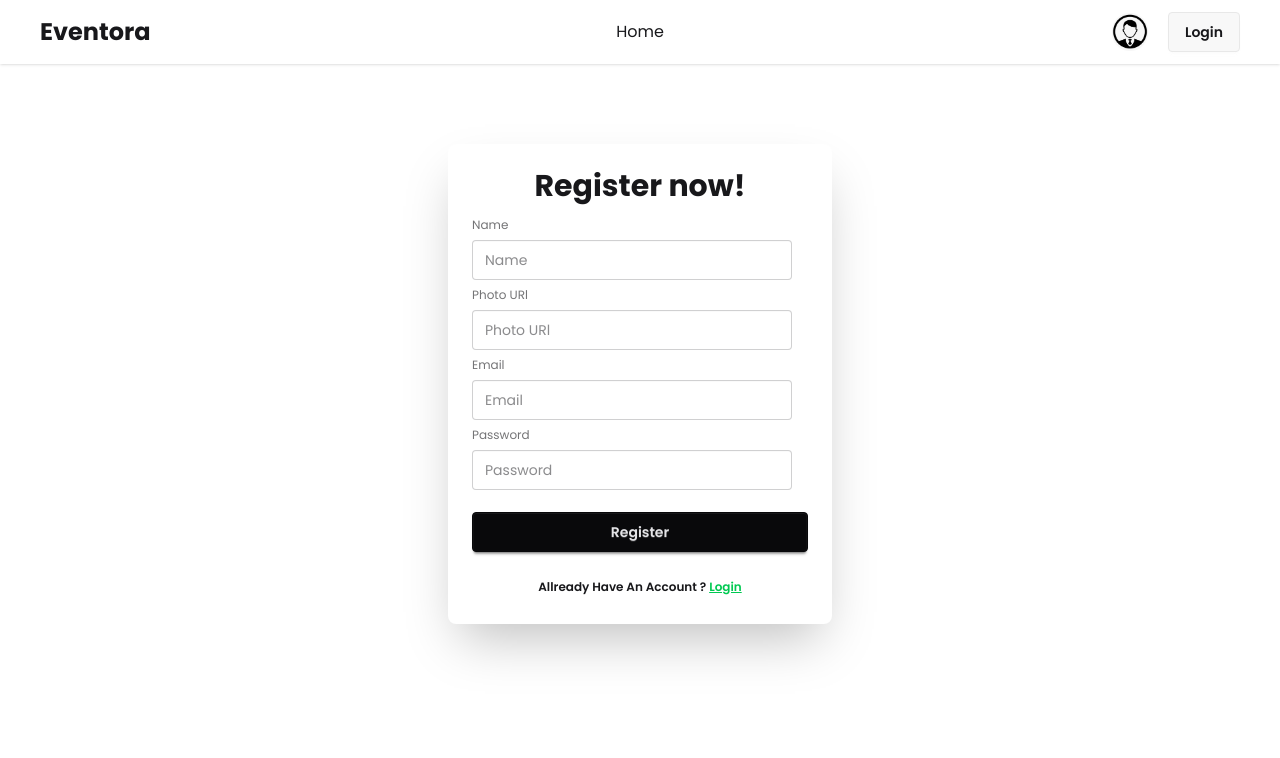
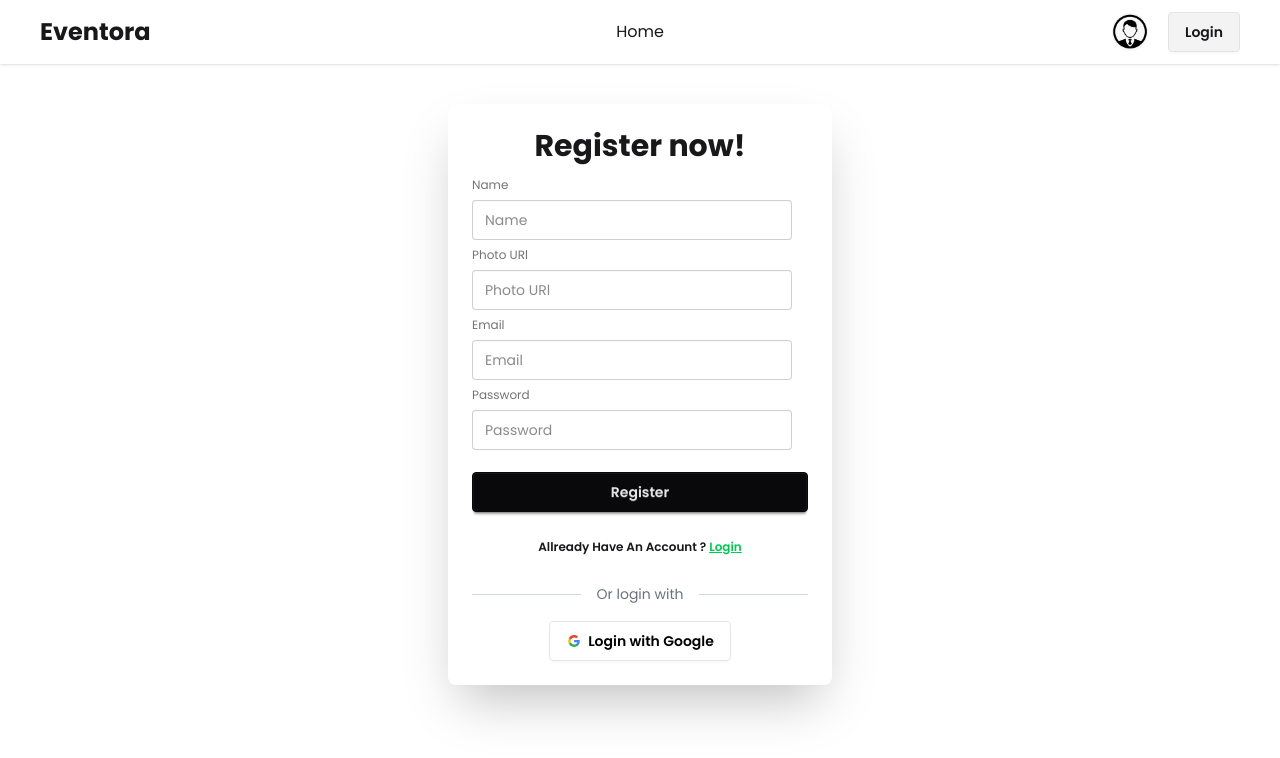
Before and after one commit to Md-Ramjan-Ali/event-explorer, a React (Vite) app: page /auth/register in a window 1280 px wide. Shown: the top 758 px of the page. Built offline with nearby package versions, Linux system fonts and the light colour scheme.

Commit message:
added google sign part

```diff
--- a/package.json
+++ b/package.json
@@ -11,6 +11,7 @@
   },
   "dependencies": {
     "@tailwindcss/vite": "^4.1.5",
+    "firebase": "^11.6.1",
     "react": "^19.1.0",
     "react-dom": "^19.1.0",
     "react-router": "^7.5.3",
--- a/src/PrivetRoutes/PrivetRoutes.jsx
+++ b/src/PrivetRoutes/PrivetRoutes.jsx
@@ -1,9 +1,12 @@
 import React from 'react';
 
-const PrivetRoutes = () => {
+const PrivetRoutes = ({children}) => {
+
+
+
   return (
     <div>
-      <h1></h1>
+      {children}
     </div>
   );
 };
--- /dev/null
+++ b/src/firebase/firebase.config.js
@@ -0,0 +1,21 @@
+// Import the functions you need from the SDKs you need
+import { initializeApp } from "firebase/app";
+import { getAuth } from "firebase/auth";
+// TODO: Add SDKs for Firebase products that you want to use
+// https://firebase.google.com/docs/web/setup#available-libraries
+
+// Your web app's Firebase configuration
+const firebaseConfig = {
+  apiKey: "AIzaSyBgmtPsc2voRqGTh82kXeecycxpGqEh878",
+  authDomain: "event-explorer-91db7.firebaseapp.com",
+  projectId: "event-explorer-91db7",
+  storageBucket: "event-explorer-91db7.firebasestorage.app",
+  messagingSenderId: "684453103785",
+  appId: "1:684453103785:web:4d743d4409f6a12acb01b8",
+};
+
+// Initialize Firebase
+const app = initializeApp(firebaseConfig);
+
+// Initialize Firebase Authentication and get a reference to the service
+export const auth = getAuth(app);
--- a/src/index.css
+++ b/src/index.css
@@ -6,11 +6,21 @@
   themes: light --default;
 }
 
+@plugin "daisyui/theme" {
+  name: "light";
+  default: true;
+  --color-primary: #403f3f;
+  --color-secondary: #d72050;
+  --color-base-200: #f3f3f3;
+  --color-base-300: #e7e7e7;
+  --color-accent: #706f6f;
+}
+
 * {
   font-family: "Poppins", sans-serif;
 }
 
-nav ul .active{
+nav ul .active {
   border-bottom: 2px solid green;
   color: green;
   padding-bottom: 5px;
--- a/src/pages/Login/Login.jsx
+++ b/src/pages/Login/Login.jsx
@@ -37,6 +37,45 @@ const Login = () => {
             </Link>
           </p>
         </form>
+        <div className="text-center">
+          <div class="flex items-center justify-center my-4">
+            <div class="flex-grow border-t border-gray-300"></div>
+            <span class="mx-4 text-gray-500">Or login with</span>
+            <div class="flex-grow border-t border-gray-300"></div>
+          </div>
+          <div>
+            <button className="btn bg-white text-black border-[#e5e5e5]">
+              <svg
+                aria-label="Google logo"
+                width="16"
+                height="16"
+                xmlns="http://www.w3.org/2000/svg"
+                viewBox="0 0 512 512"
+              >
+                <g>
+                  <path d="m0 0H512V512H0" fill="#fff"></path>
+                  <path
+                    fill="#34a853"
+                    d="M153 292c30 82 118 95 171 60h62v48A192 192 0 0190 341"
+                  ></path>
+                  <path
+                    fill="#4285f4"
+                    d="m386 400a140 175 0 0053-179H260v74h102q-7 37-38 57"
+                  ></path>
+                  <path
+                    fill="#fbbc02"
+                    d="m90 341a208 200 0 010-171l63 49q-12 37 0 73"
+                  ></path>
+                  <path
+                    fill="#ea4335"
+                    d="m153 219c22-69 116-109 179-50l55-54c-78-75-230-72-297 55"
+                  ></path>
+                </g>
+              </svg>
+              Login with Google
+            </button>
+          </div>
+        </div>
       </div>
     </div>
   );
--- a/src/pages/Register/Register.jsx
+++ b/src/pages/Register/Register.jsx
@@ -3,7 +3,7 @@ import { Link } from "react-router";
 
 const Register = () => {
   return (
-    <div className="card bg-base-100 w-full max-w-sm mx-auto shrink-0 shadow-2xl mt-20">
+    <div className="card bg-base-100 w-full max-w-sm mx-auto shrink-0 shadow-2xl mt-10">
       <div className="card-body">
         <h1 className="text-3xl font-bold text-center">Register now!</h1>
         <form className="fieldset">
@@ -55,6 +55,45 @@ const Register = () => {
             </Link>
           </p>
         </form>
+        <div className="text-center">
+          <div class="flex items-center justify-center my-4">
+            <div class="flex-grow border-t border-gray-300"></div>
+            <span class="mx-4 text-gray-500">Or login with</span>
+            <div class="flex-grow border-t border-gray-300"></div>
+          </div>
+          <div>
+            <button className="btn bg-white text-black border-[#e5e5e5]">
+              <svg
+                aria-label="Google logo"
+                width="16"
+                height="16"
+                xmlns="http://www.w3.org/2000/svg"
+                viewBox="0 0 512 512"
+              >
+                <g>
+                  <path d="m0 0H512V512H0" fill="#fff"></path>
+                  <path
+                    fill="#34a853"
+                    d="M153 292c30 82 118 95 171 60h62v48A192 192 0 0190 341"
+                  ></path>
+                  <path
+                    fill="#4285f4"
+                    d="m386 400a140 175 0 0053-179H260v74h102q-7 37-38 57"
+                  ></path>
+                  <path
+                    fill="#fbbc02"
+                    d="m90 341a208 200 0 010-171l63 49q-12 37 0 73"
+                  ></path>
+                  <path
+                    fill="#ea4335"
+                    d="m153 219c22-69 116-109 179-50l55-54c-78-75-230-72-297 55"
+                  ></path>
+                </g>
+              </svg>
+              Login with Google
+            </button>
+          </div>
+        </div>
       </div>
     </div>
   );
```
Also changed, not shown: 1 other file (tests, documents, lock files or other folders).
